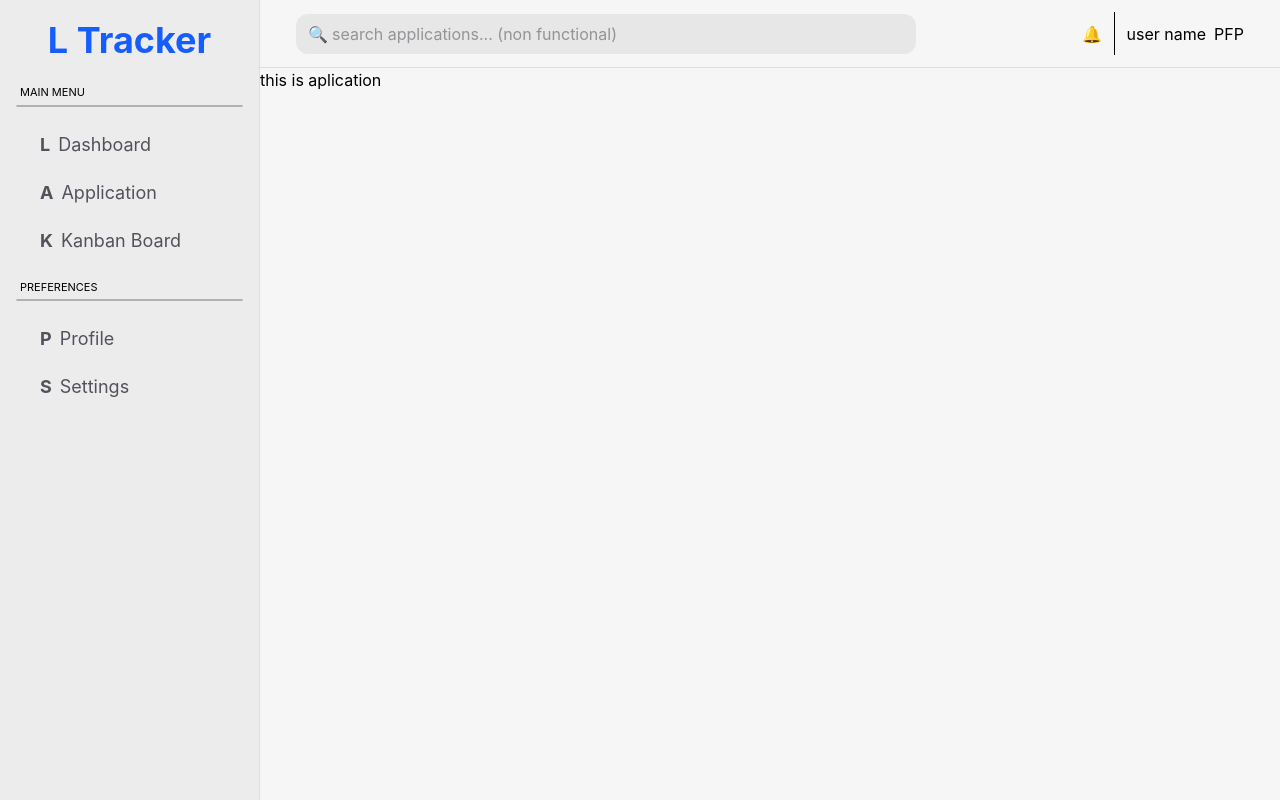
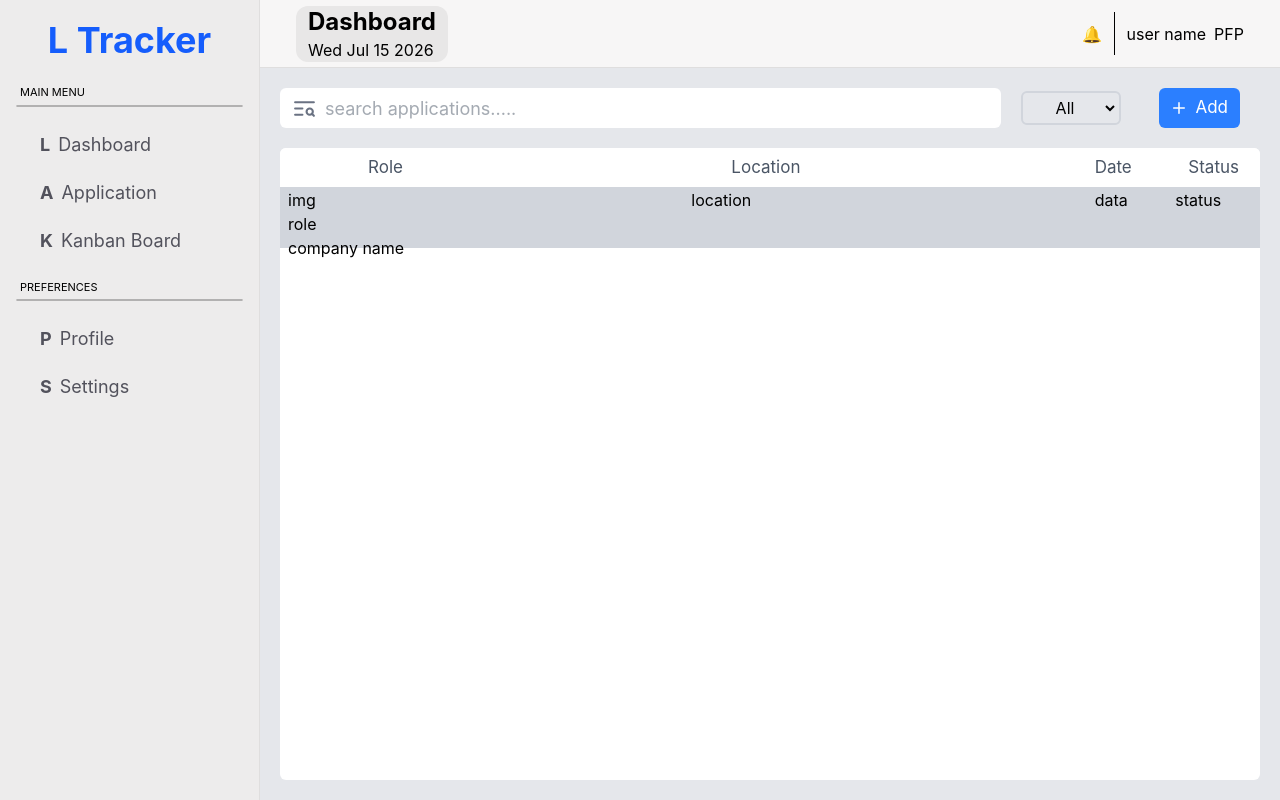
Before and after one commit to aniboe/Job-Application-Tracker-Project, a React (Vite) app in the folder frontend/: page /applications in a window 1280 px wide. Built offline with nearby package versions, Linux system fonts and the light colour scheme.

Commit message:
application page partial

```diff
--- a/frontend/package.json
+++ b/frontend/package.json
@@ -15,6 +15,7 @@
     "axios": "^1.18.1",
     "react": "^19.2.0",
     "react-dom": "^19.2.0",
+    "react-icons": "^5.7.0",
     "react-redux": "^9.3.0",
     "react-router-dom": "^7.18.1",
     "recharts": "^3.10.0",
--- a/frontend/src/layout/SideNav.jsx
+++ b/frontend/src/layout/SideNav.jsx
@@ -1,4 +1,5 @@
 import React from 'react'
+import { Link } from "react-router-dom"
 
 const imag = "https://png.pngtree.com/png-clipart/20210606/original/pngtree-gray-network-placeholder-png-image_6398266.jpg"
 
@@ -28,10 +29,10 @@ function SideNav() {
 
 
                         <li className='pl-6 h-11 rounded-xl flex  justify-start text-zinc-600 hover:bg-blue-100 hover:text-blue-700'>
-                            <div className='flex items-center'>
+                            <Link to="/applications" className='flex items-center'>
                                 <p className='text-lg font-bold' >A</p>
                                 <h1 className='text-lg text-left pl-2'>Application</h1>
-                            </div>
+                            </Link>
                         </li>
 
 
--- a/frontend/src/layout/TopBar.jsx
+++ b/frontend/src/layout/TopBar.jsx
@@ -12,12 +12,11 @@ function TopBar() {
 
                     {/* <img src="" alt="" /> */}
 
-                    <h1>🔍</h1>
-                    <input
-                        className='pl-1 h-10 w-xl outline-0 text-md text-zinc-700'
-                        type='text'
-                        placeholder='search applications... (non functional)'
-                    />
+                    <div>
+                        <h1 className='text-2xl font-bold'>Dashboard</h1>
+                        <p>{ new Date().toDateString() }</p>
+                    </div>
+
                 </div>
 
                 <div>
--- a/frontend/src/pages/applications/Application.jsx
+++ b/frontend/src/pages/applications/Application.jsx
@@ -2,15 +2,83 @@ import React from 'react'
 
 import { useSelector } from "react-redux"
 import { allAplications } from '../../redux/slices/aplicationData.slice.js'
+import RecentAplication from '../dashboard/cards/RecentAplication.jsx'
+
+
+import { CiCirclePlus } from "react-icons/ci";
+import { LuTextSearch } from "react-icons/lu";
+import { IoIosAdd } from "react-icons/io";
+import ApplicationCard from './card/ApplicationCard.jsx';
+
 
 function Application() {
 
   const applicationData = useSelector(allAplications)
+  // console.log("is data coming from here: " ,applicationData);
+
 
 
 
   return (
-    <div>this is aplication</div>
+    <div className='flex flex-col w-full h-full p-5 gap-5 bg-gray-200'>
+
+      {/* TopBar */}
+      <div className='h-10 flex items-center rounded-md'>
+
+        {/* search div */}
+        <div className='h-full flex items-center bg-white px-3 py-1 rounded-md'>
+          <LuTextSearch size={25} className='text-gray-500'/>
+          <input className='w-2xl outline-0 border-0 text-[18px] text-gray-600 px-2' type="text" name=""  placeholder='search applications.....'/>
+        </div>
+
+
+
+
+        {/* filter and add div */}
+        <div className='h-full flex-1 flex items-center justify-between px-5'>
+
+          {/* filter */}
+          <div className='w-25 border-2 border-gray-300 px-3 py-1 rounded-md flex justify-center'>
+            <select className='border-0 outline-0 text-center' name="" id="">
+              <option value="All">All</option>
+              <option value="Applied">Applied</option>
+              <option value="Interview">Interview</option>
+              <option value="Rejected">Rejected</option>
+              <option value="Accepted">Accepted</option>
+            </select>
+          </div>
+
+          {/* add application */}
+          <div className='h-full '>
+            <button className='h-full flex items-center gap-1 bg-blue-500 text-white pl-2 pr-3 rounded-md text-[17px]'>
+              <IoIosAdd size={24}/>
+              <h4>Add</h4>
+            </button>
+          </div>
+
+        </div>
+
+      </div>
+
+
+
+      {/*application render box */}
+      <div className=' bg-white flex-1 rounded-md overflow-hidden'>
+        <div className='bg-white h-10 grid grid-cols-12 gap-1 px-2 text-[17px] items-center border-b border-gray-300'>
+          <h1 className='text-gray-600 col-span-5 pl-20'>Role</h1>
+          <h1 className='text-gray-600 col-span-5 pl-10'>Location</h1>
+          <h1 className='text-gray-600 col-span-1'>Date</h1>
+          <h1 className='text-gray-600 col-span-1 text-center'>Status</h1>
+        </div>
+
+
+        <div className='flex flex-col gap-1'>
+          <ApplicationCard/>
+        </div>
+
+      </div>
+
+    </div>
   )
 }
 
--- /dev/null
+++ b/frontend/src/pages/applications/card/ApplicationCard.jsx
@@ -0,0 +1,30 @@
+import React from 'react'
+
+function ApplicationCard() {
+  return (
+    <div className='bg-gray-300 h-15 grid grid-cols-12 gap-1 px-2'>
+      {/* role part */}
+      <div className='col-span-5'>
+        <div>img</div>
+        <div>
+          <div>role</div>
+          <div>company name</div>
+        </div>
+      </div>
+
+
+      {/* location part */}
+      <div className='col-span-5'>
+        location
+      </div>
+
+      {/* date part */}
+      <div className='col-span-1'>data</div>
+
+      {/* status part */}
+      <div className='col-span-1'>status</div>
+    </div>
+  )
+}
+
+export default ApplicationCard
--- a/frontend/src/pages/dashboard/Dash.jsx
+++ b/frontend/src/pages/dashboard/Dash.jsx
@@ -60,17 +60,6 @@ function Dash() {
 
   return (
     <div className='w-full h-full p-5 grid gap-7'>
-
-
-
-      {/* Header of page */}
-
-      <div>
-        <h1 className='text-2xl font-bold'>Dashboard</h1>
-        <p>{ new Date().toDateString() }</p>
-      </div>
-
-
 
 
 
```
Also changed, not shown: 1 other file (tests, documents, lock files or other folders).
